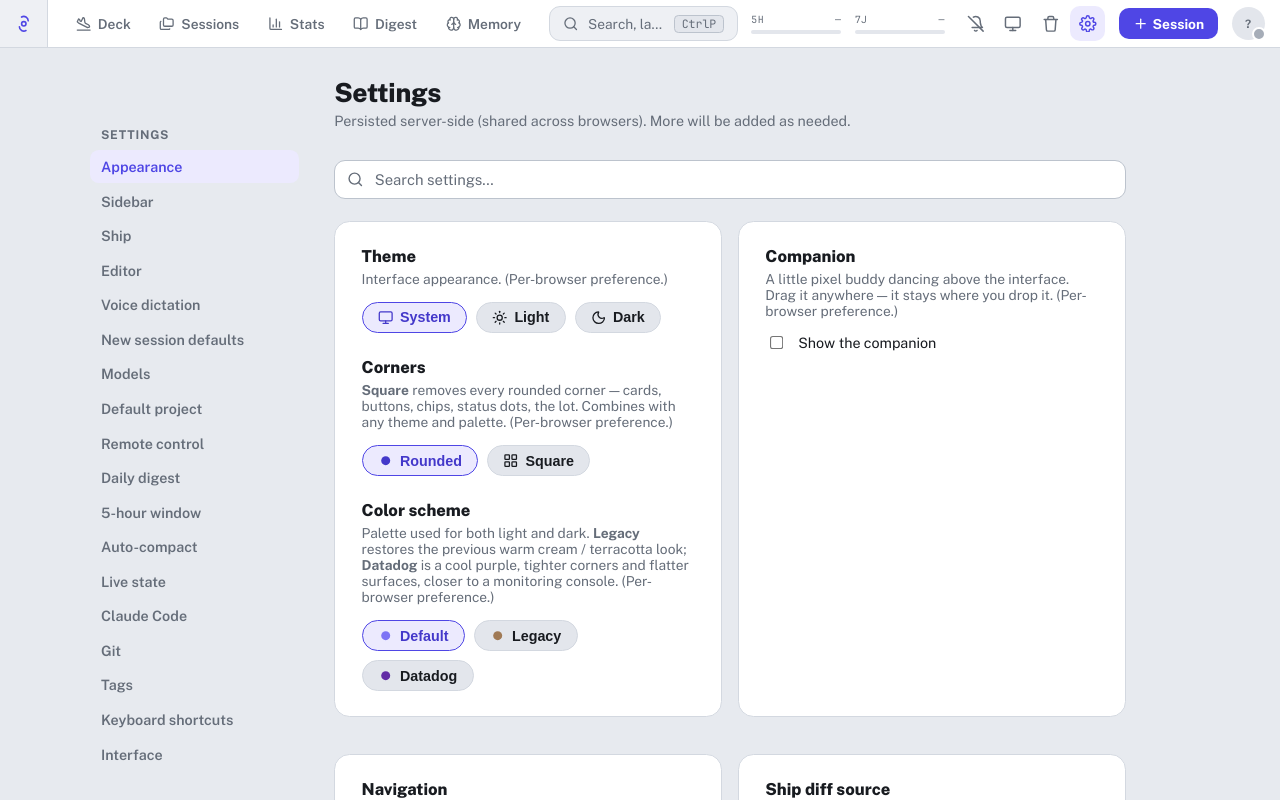
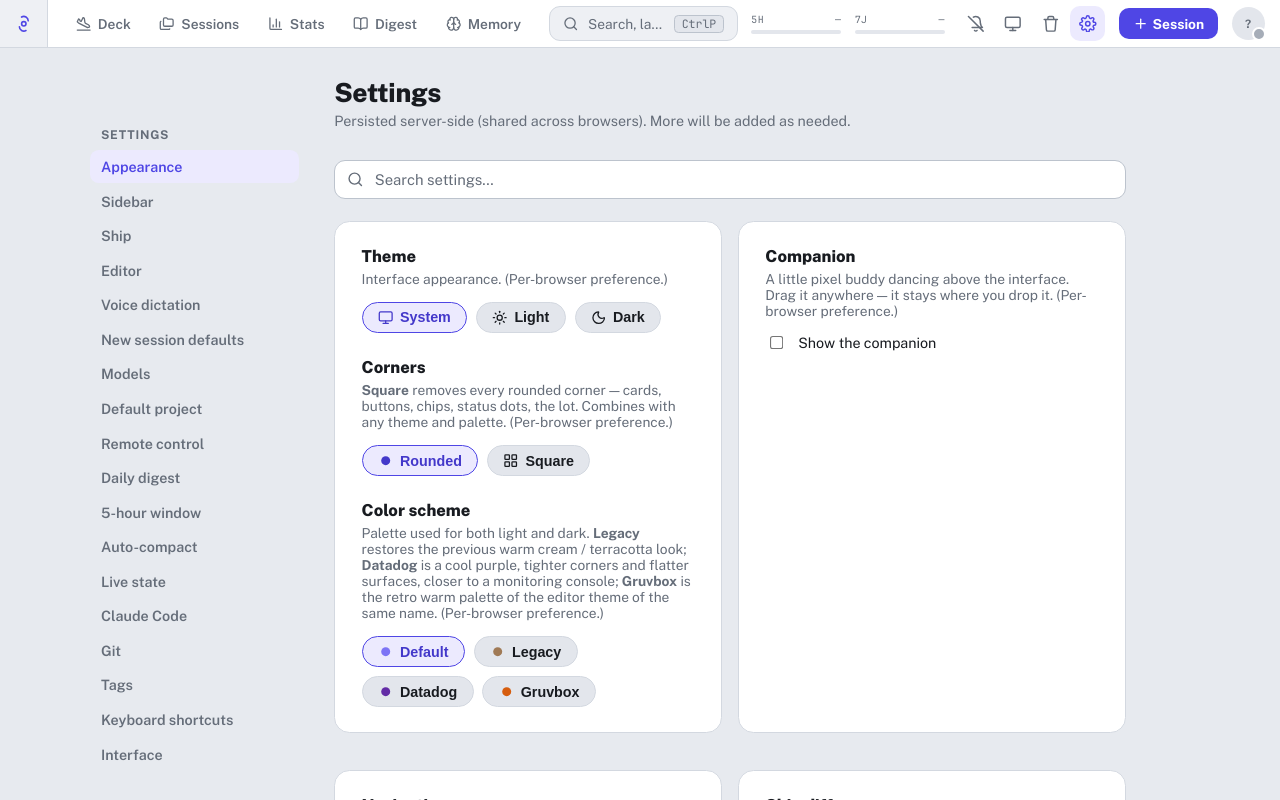
Before and after one commit to qjoly/hooked, a SvelteKit app: page /settings in a window 1280 px wide. Built offline with nearby package versions, Linux system fonts and the light colour scheme; no server answers; what markdown-it-task-lists would draw is missing.

Commit message:
Add a Gruvbox color scheme
Fourth palette on the color-scheme axis, with light and dark variants
taken verbatim from morhetz/gruvbox.

```diff
--- a/src/app.css
+++ b/src/app.css
@@ -311,6 +311,136 @@
   --diff-add-bg: rgba(var(--success-rgb),.18); --diff-add-fg: #a9c089;
   --diff-del-bg: rgba(var(--danger-rgb),.2);   --diff-del-fg: #e6998a;
 }
+/* ─── Color scheme « gruvbox » — morhetz/gruvbox, retro warm contrast ─────────────────────────
+   Same orthogonal axis as legacy / datadog. Hex values are taken verbatim from the upstream
+   palette so the UI matches a gruvbox editor or terminal side by side: the light variant uses
+   the "faded" accents (built for the cream background), the dark one the "bright" accents.
+   Only the *-soft tints are derived (≈12 % of the accent over the card colour).
+
+   Accent is gruvbox orange; the status colours keep their gruvbox meaning (blue = working,
+   yellow = waiting, red = attention, purple = background, green = done). The bright orange of
+   the dark variant is too light for white text, hence the dark --accent-fg there. */
+:root[data-scheme="gruvbox"] {
+  color-scheme: light;
+  --fg: #3c3836;
+  --card: #fbf1c7;
+  --hover: #f2e5bc;
+  --input: #f2e5bc;
+  --chip: #ebdbb2;
+  --accent-fg: #fbf1c7;
+  --code-bg: #282828;
+  --warn: #b57614;  --warn-soft: #f3e2b2;
+  --info: #076678;  --info-soft: #dee0be;
+  --success: #79740e; --success-soft: #ebe2b1;
+  --danger: #9d0006; --danger-soft: #f0d4b0;
+  --bg: #ebdbb2;
+  --bg2: #fbf1c7;
+  --bg3: #ebdbb2;
+  --panel: #ebdbb2;
+  --border: #d5c4a1;
+  --border2: #bdae93;
+  --muted: #7c6f64;
+  --accent: #af3a03;
+  --accent-d: #8f2f02;
+  --accent-soft: #f2dbaf;
+  --background: #8f3f71;
+  --idle: #a89984;
+  --past: #bdae93;
+  --accent-rgb: 175,58,3;
+  --info-rgb: 7,102,120;
+  --warn-rgb: 181,118,20;
+  --danger-rgb: 157,0,6;
+  --bgjob-rgb: 143,63,113;
+  --success-rgb: 121,116,14;
+  --ink-rgb: 146,131,116;
+  --shadow-rgb: 60,56,54;
+  --overlay: rgba(40,40,40,.42);
+  --track-dark: rgba(60,56,54,.08);
+
+}
+/* gruvbox — dark variant (two paths, identical values), see the default dark block above. */
+@media (prefers-color-scheme: dark) {
+  :root[data-scheme="gruvbox"]:not([data-theme="light"]) {
+    color-scheme: dark;
+    --fg: #ebdbb2;
+    --card: #282828;
+    --hover: #32302f;
+    --input: #32302f;
+    --chip: #3c3836;
+    --accent-fg: #282828;
+    --code-bg: #1d2021;
+    --warn: #fabd2f;  --warn-soft: #413a29;
+    --info: #83a598;  --info-soft: #333735;
+    --success: #b8bb26; --success-soft: #393a28;
+    --danger: #fb4934; --danger-soft: #412c29;
+    --bg: #1d2021;
+    --bg2: #282828;
+    --bg3: #3c3836;
+    --panel: #1d2021;
+    --border: #3c3836;
+    --border2: #504945;
+    --muted: #a89984;
+    --accent: #fe8019;
+    --accent-d: #ff9a45;
+    --accent-soft: #423326;
+    --background: #d3869b;
+    --idle: #7c6f64;
+    --past: #504945;
+    --accent-rgb: 254,128,25;
+    --info-rgb: 131,165,152;
+    --warn-rgb: 250,189,47;
+    --danger-rgb: 251,73,52;
+    --bgjob-rgb: 211,134,155;
+    --success-rgb: 184,187,38;
+    --ink-rgb: 146,131,116;
+    --shadow-rgb: 0,0,0;
+    --shadow: 0 6px 18px -12px rgba(0,0,0,.5);
+    --shadow-sm: 0 1px 3px rgba(0,0,0,.35);
+    --overlay: rgba(0,0,0,.6);
+    --track-dark: rgba(235,219,178,.1);
+
+  }
+}
+:root[data-scheme="gruvbox"][data-theme="dark"] {
+  color-scheme: dark;
+  --fg: #ebdbb2;
+  --card: #282828;
+  --hover: #32302f;
+  --input: #32302f;
+  --chip: #3c3836;
+  --accent-fg: #282828;
+  --code-bg: #1d2021;
+  --warn: #fabd2f;  --warn-soft: #413a29;
+  --info: #83a598;  --info-soft: #333735;
+  --success: #b8bb26; --success-soft: #393a28;
+  --danger: #fb4934; --danger-soft: #412c29;
+  --bg: #1d2021;
+  --bg2: #282828;
+  --bg3: #3c3836;
+  --panel: #1d2021;
+  --border: #3c3836;
+  --border2: #504945;
+  --muted: #a89984;
+  --accent: #fe8019;
+  --accent-d: #ff9a45;
+  --accent-soft: #423326;
+  --background: #d3869b;
+  --idle: #7c6f64;
+  --past: #504945;
+  --accent-rgb: 254,128,25;
+  --info-rgb: 131,165,152;
+  --warn-rgb: 250,189,47;
+  --danger-rgb: 251,73,52;
+  --bgjob-rgb: 211,134,155;
+  --success-rgb: 184,187,38;
+  --ink-rgb: 146,131,116;
+  --shadow-rgb: 0,0,0;
+  --shadow: 0 6px 18px -12px rgba(0,0,0,.5);
+  --shadow-sm: 0 1px 3px rgba(0,0,0,.35);
+  --overlay: rgba(0,0,0,.6);
+  --track-dark: rgba(235,219,178,.1);
+
+}
 /* ─── Color scheme « datadog » — violet Datadog, surfaces froides, densité d'outil ───────────
    Troisième palette sur le MÊME axe orthogonal que « legacy » (`data-scheme="datadog"`), donc
    combinable avec clair/sombre et avec l'axe des angles. On ré-override tous les jetons, triplets
--- a/src/app.html
+++ b/src/app.html
@@ -9,7 +9,7 @@
        • clair/sombre — 'system' (défaut) → aucun attribut, prefers-color-scheme décide ;
          'light'/'dark' → data-theme forcé sur <html>.
        • palette (color-scheme) — 'default' (défaut) → aucun attribut ; 'legacy' (crème/terracotta)
-         et 'datadog' (violet Datadog) → data-scheme forcé.
+         'datadog' (violet Datadog) et 'gruvbox' → data-scheme forcé.
        • coins — 'round' (défaut) → aucun attribut ; 'sharp' → data-corners, tout à angle vif.
        Doit rester synchro avec state.svelte.js. -->
   <script>
@@ -18,7 +18,7 @@
         var t = localStorage.getItem('hooked.theme');
         if (t === 'light' || t === 'dark') document.documentElement.setAttribute('data-theme', t);
         var s = localStorage.getItem('hooked.scheme');
-        if (s === 'legacy' || s === 'datadog') document.documentElement.setAttribute('data-scheme', s);
+        if (s === 'legacy' || s === 'datadog' || s === 'gruvbox') document.documentElement.setAttribute('data-scheme', s);
         var c = localStorage.getItem('hooked.corners');
         if (c === 'sharp') document.documentElement.setAttribute('data-corners', c);
       } catch (e) {}
--- a/src/routes/settings/+page.svelte
+++ b/src/routes/settings/+page.svelte
@@ -240,6 +240,7 @@
     { key: 'default', icon: 'dot', color: '#7d74f5', label: 'Default' },
     { key: 'legacy',  icon: 'dot', color: '#a07a55', label: 'Legacy' },
     { key: 'datadog', icon: 'dot', color: '#632ca6', label: 'Datadog' },
+    { key: 'gruvbox', icon: 'dot', color: '#d65d0e', label: 'Gruvbox' },
   ];
   // Forme des angles (3e axe orthogonal : se combine avec n'importe quel clair/sombre et palette).
   const CORNERS = [
@@ -605,7 +606,7 @@
       </div>
 
       <h2 style="margin-top:22px">Color scheme</h2>
-      <p class="hint">Palette used for both light and dark. <strong>Legacy</strong> restores the previous warm cream / terracotta look; <strong>Datadog</strong> is a cool purple, tighter corners and flatter surfaces, closer to a monitoring console. (Per-browser preference.)</p>
+      <p class="hint">Palette used for both light and dark. <strong>Legacy</strong> restores the previous warm cream / terracotta look; <strong>Datadog</strong> is a cool purple, tighter corners and flatter surfaces, closer to a monitoring console; <strong>Gruvbox</strong> is the retro warm palette of the editor theme of the same name. (Per-browser preference.)</p>
       <div class="chips">
         {#each SCHEMES as s (s.key)}
           <button class="chip" class:active={ui.scheme === s.key} onclick={() => setScheme(s.key)}>
```
Also changed, not shown: src/lib/state.svelte.js.
